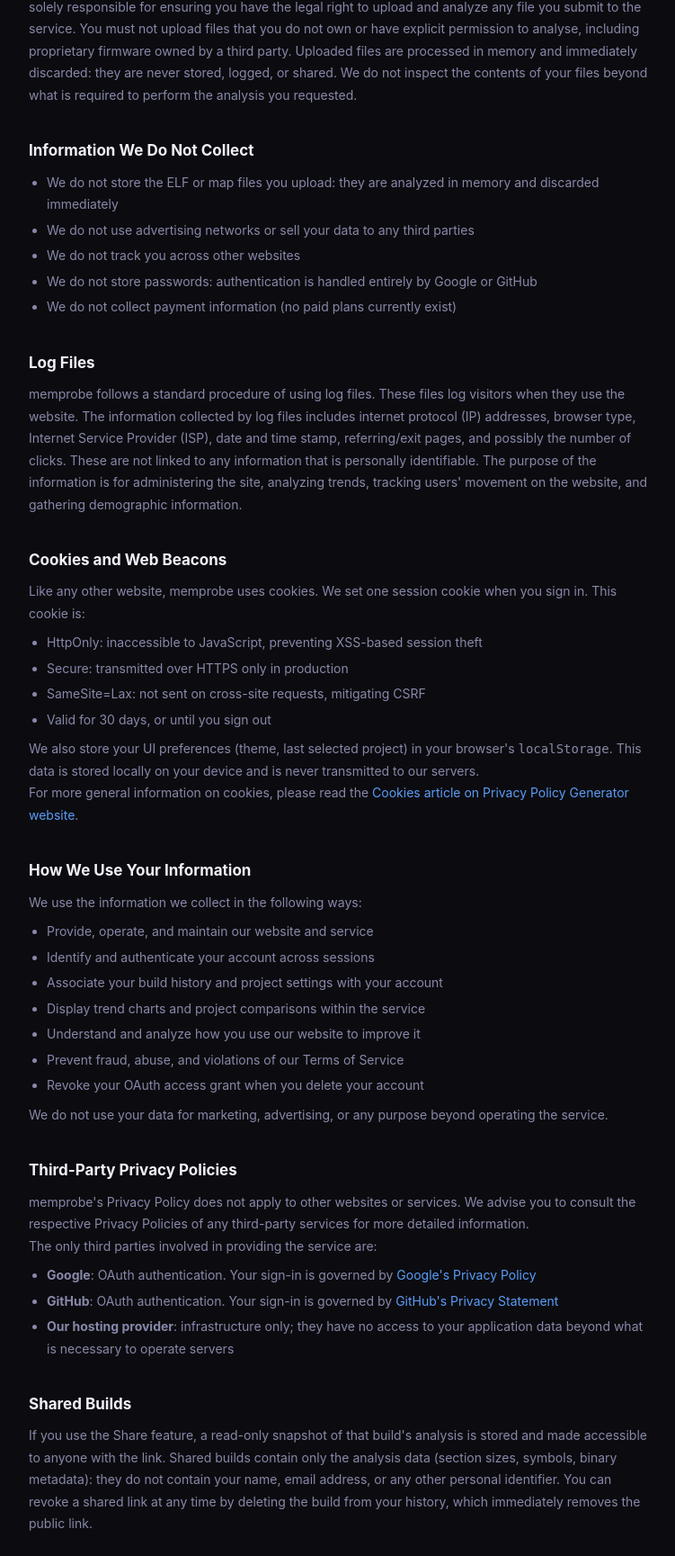
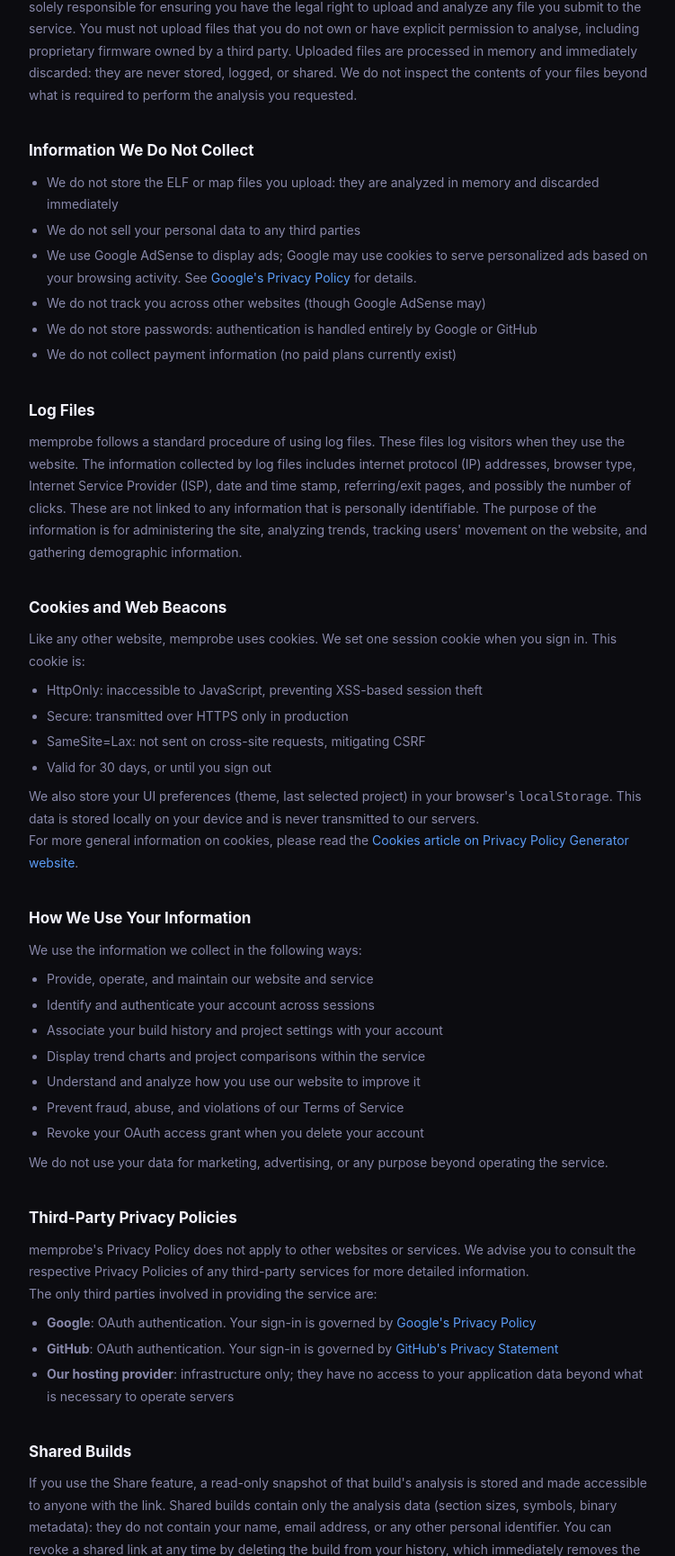
Before and after one commit to memprobe-dev/memprobe, a Django app: page /privacy in a window 1280 px wide. Shown: the part 1156-2885 px from the top of the page at 90% size, without its empty margins (262-1013 px from the left). Run offline with Django 4.2, Linux system fonts and the light colour scheme; parts of the project's set-up code (start-up, migrations or seed data) failed here and were passed over; some libraries are stand-ins or nearby versions.

Commit message:
updated ads

```diff
--- a/website/webapp/templates/privacy.html
+++ b/website/webapp/templates/privacy.html
@@ -66,8 +66,9 @@
 <h2>Information We Do Not Collect</h2>
 <ul>
   <li>We do not store the ELF or map files you upload: they are analyzed in memory and discarded immediately</li>
-  <li>We do not use advertising networks or sell your data to any third parties</li>
-  <li>We do not track you across other websites</li>
+  <li>We do not sell your personal data to any third parties</li>
+  <li>We use Google AdSense to display ads; Google may use cookies to serve personalized ads based on your browsing activity. See <a href="https://policies.google.com/privacy">Google's Privacy Policy</a> for details.</li>
+  <li>We do not track you across other websites (though Google AdSense may)</li>
   <li>We do not store passwords: authentication is handled entirely by Google or GitHub</li>
   <li>We do not collect payment information (no paid plans currently exist)</li>
 </ul>
```
